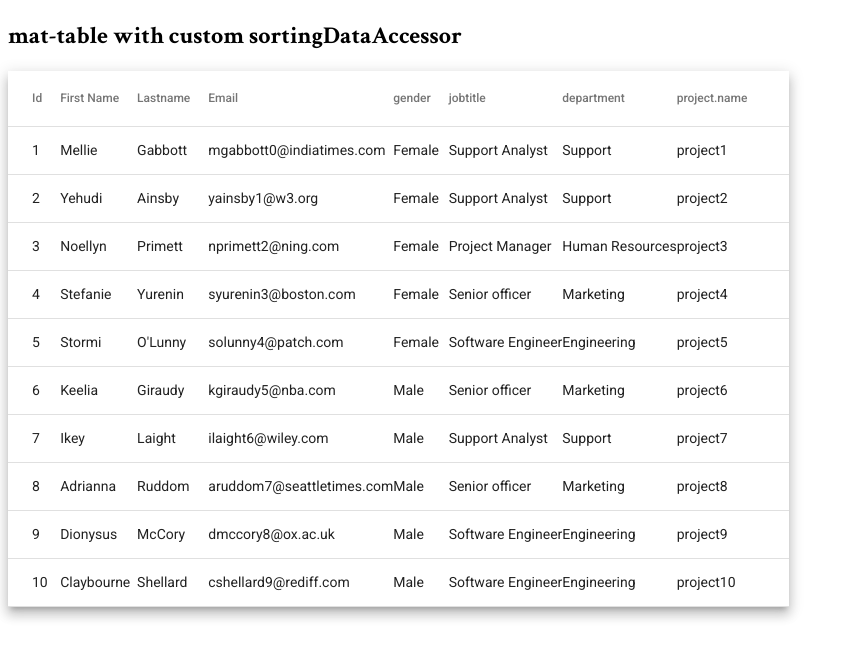
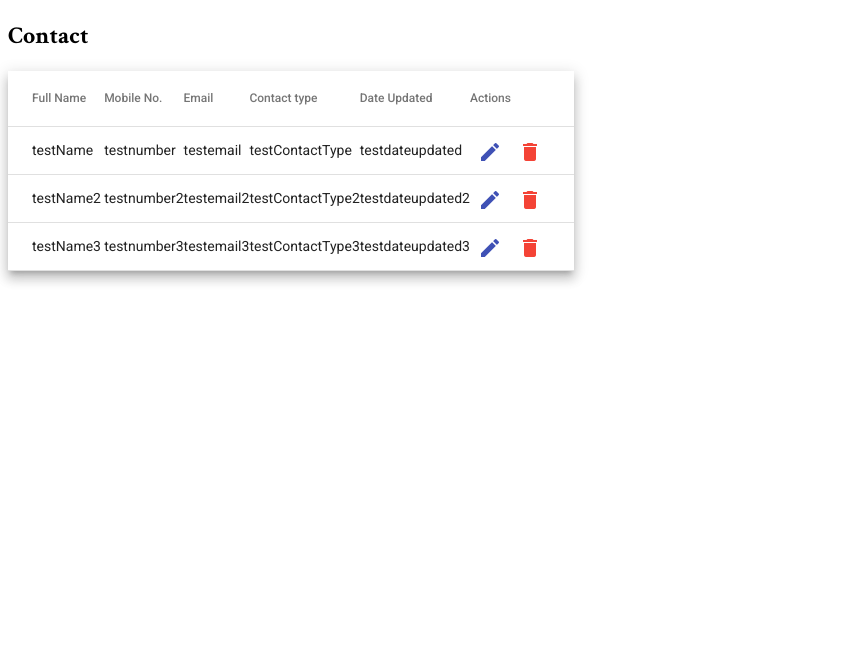
Before and after one commit to AngPayas055/contact-app, an Angular app: page / in a window 1280 px wide. Shown: the top 658 px of the page, without its empty margins (0-858 px from the left). Built offline with nearby package versions, Linux system fonts and the light colour scheme.

Commit message:
table with sort and buttons

```diff
--- a/src/app/modules/contact/contact-main/contact-main.component.html
+++ b/src/app/modules/contact/contact-main/contact-main.component.html
@@ -1,41 +1,41 @@
 <div class="j-cont">
 
 
-
-    <h2>mat-table with custom sortingDataAccessor</h2>
+    <h2>Contact</h2>
 
     <table
         mat-table
-        [dataSource]="dataSourceWithObjectColumn"
+        [dataSource]="contactDataSourceWithObjectColumn"
         class="mat-elevation-z8"
         matSort
-        #empTbSortWithObject="matSort"
+        #empTbSortWithObjectContact="matSort"
         >
         <ng-container
             [matColumnDef]="column"
-            *ngFor="let column of displayedColumnsWithObject; let i = index"
+            *ngFor="let column of contactDisplayedColumnsWithObject; let i = index"
         >
             <ng-container>
-                <th mat-header-cell *matHeaderCellDef mat-sort-header >{{ header[i] }}</th>
+                <th mat-header-cell *matHeaderCellDef mat-sort-header >{{ contactHeader[i] }}</th>
             </ng-container>
-            <ng-container *ngIf="column == 'project.name'">
-                <td mat-cell *matCellDef="let emp">{{ emp.project.name }}</td>
-            </ng-container>
-            <ng-container *ngIf="column != 'project.name'">
+            <ng-container>
                 <td mat-cell *matCellDef="let emp">{{ emp[column] }}</td>
             </ng-container>
         </ng-container>
+        <ng-container matColumnDef="actions">
+            <th mat-header-cell *matHeaderCellDef colspan="2">Actions</th>
+            <td mat-cell *matCellDef="let emprowContact">
+              <button mat-icon-button color="primary" (click)="onEdit(emprowContact)">
+                <mat-icon>edit</mat-icon>
+              </button>
+              <button mat-icon-button color="warn" (click)="onDelete(emprowContact)">
+                <mat-icon>delete</mat-icon>
+              </button>
+            </td>
+          </ng-container>
 
-        <tr mat-header-row *matHeaderRowDef="displayedColumnsWithObject"></tr>
-        <tr mat-row *matRowDef="let emprow; columns: displayedColumnsWithObject"></tr>
+        <tr mat-header-row *matHeaderRowDef="contactDisplayedColumnsWithObject.concat('actions')"></tr>
+        <tr mat-row *matRowDef="let emprowContact; columns: contactDisplayedColumnsWithObject.concat('actions')"></tr>
     </table>
-
-
-
-
-
-
-
 
 
     <!-- <h1>Where this is h1 The Quick brown fox jumps over the lazy dogs</h1>
--- a/src/app/modules/contact/contact-main/contact-main.component.ts
+++ b/src/app/modules/contact/contact-main/contact-main.component.ts
@@ -11,28 +11,6 @@ import { Contact } from 'src/app/models/contact.model';
 })
 export class ContactMainComponent implements OnInit {
 
-  //displayedColumns: string[] = ['id', 'firstname', 'lastname', 'email','gender','jobtitle','department'];
-
-  displayedColumnsWithObject: string[] = ['id', 'firstname', 'lastname', 'email','gender','jobtitle','department','project.name'];
-  header: string[] = ['Id', 'First Name', 'Lastname', 'Email','gender','jobtitle','department','project.name']
-  EmpData: Employee[] =[{"id":1,"firstname":"Mellie","lastname":"Gabbott","email":"mgabbott0@indiatimes.com","gender":"Female","department":"Support","jobtitle":"Support Analyst","project":{name:"project1",id:1}},
-  {"id":2,"firstname":"Yehudi","lastname":"Ainsby","email":"yainsby1@w3.org","gender":"Female","department":"Support","jobtitle":"Support Analyst","project":{name:"project2",id:2}},
-  {"id":3,"firstname":"Noellyn","lastname":"Primett","email":"nprimett2@ning.com","gender":"Female","department":"Human Resources","jobtitle":"Project Manager","project":{name:"project3",id:3}},
-  {"id":4,"firstname":"Stefanie","lastname":"Yurenin","email":"syurenin3@boston.com","gender":"Female","department":"Marketing","jobtitle":"Senior officer","project":{name:"project4",id:4}},
-  {"id":5,"firstname":"Stormi","lastname":"O'Lunny","email":"solunny4@patch.com","gender":"Female","department":"Engineering","jobtitle":"Software Engineer","project":{name:"project5",id:5}},
-  {"id":6,"firstname":"Keelia","lastname":"Giraudy","email":"kgiraudy5@nba.com","gender":"Male","department":"Marketing","jobtitle":"Senior officer","project":{name:"project6",id:6}},
-  {"id":7,"firstname":"Ikey","lastname":"Laight","email":"ilaight6@wiley.com","gender":"Male","department":"Support","jobtitle":"Support Analyst","project":{name:"project7",id:7}},
-  {"id":8,"firstname":"Adrianna","lastname":"Ruddom","email":"aruddom7@seattletimes.com","gender":"Male","department":"Marketing","jobtitle":"Senior officer","project":{name:"project8",id:8}},
-  {"id":9,"firstname":"Dionysus","lastname":"McCory","email":"dmccory8@ox.ac.uk","gender":"Male","department":"Engineering","jobtitle":"Software Engineer","project":{name:"project9",id:9}},
-  {"id":10,"firstname":"Claybourne","lastname":"Shellard","email":"cshellard9@rediff.com","gender":"Male","department":"Engineering","jobtitle":"Software Engineer","project":{name:"project10",id:10}}];
-
-  dataSource = new MatTableDataSource(this.EmpData);
-  dataSourceWithObjectColumn = new MatTableDataSource(this.EmpData);
-
-  @ViewChild('empTbSort') empTbSort = new MatSort();
-  @ViewChild('empTbSortWithObject') empTbSortWithObject = new MatSort();
-
-
   //contact variables
 
   contactDisplayedColumnsWithObject: string[] = ['fullName', 'mobileNumber', 'email', 'contactType','dateUpdated'];
@@ -42,28 +20,33 @@ export class ContactMainComponent implements OnInit {
     {fullName: 'testName2', mobileNumber: 'testnumber2',email: 'testemail2',contactType: 'testContactType2',dateUpdated: "testdateupdated2"},
     {fullName: 'testName3', mobileNumber: 'testnumber3',email: 'testemail3',contactType: 'testContactType3',dateUpdated: "testdateupdated3"},
   ]
+  contactDataSource = new MatTableDataSource(this.contactData);
+  contactDataSourceWithObjectColumn = new MatTableDataSource(this.contactData);
+
+  @ViewChild('empTbSortContact') empTbSortContact = new MatSort();
+  @ViewChild('empTbSortWithObjectContact') empTbSortWithObjectContact = new MatSort();
 
   constructor() { }
+
+  onEdit(edit:any){
+    console.log(edit)
+  }
+  onDelete(deletevar:any){
+    console.log(deletevar)
+  }
 
   ngOnInit(): void {
   }
 
   ngAfterViewInit() {
-    this.sampleFunctions()
+    this.contactInstance()
   }
+  contactInstance(){
+    //this.empTbSort.disableClear = true;
+    this.contactDataSource.sort = this.empTbSortContact;
 
-  sampleFunctions(){
-    //this.empTbSort.disableClear = true;
-    this.dataSource.sort = this.empTbSort;
-
-    this.empTbSortWithObject.disableClear = true;
-    this.dataSourceWithObjectColumn.sort = this.empTbSortWithObject;
-    this.dataSourceWithObjectColumn.sortingDataAccessor = (row:Employee,columnName:string) : string => {
-      //console.log(row,columnName);
-      if(columnName=="project.name") return row.project.name;
-      var columnValue = row[columnName as keyof Employee] as string;
-      return columnValue;
-    }
+    this.empTbSortWithObjectContact.disableClear = true;
+    this.contactDataSourceWithObjectColumn.sort = this.empTbSortWithObjectContact;
   }
 
 }
```
Also changed, not shown: src/app/modules/contact/contact.module.ts (+6 -2 lines).
